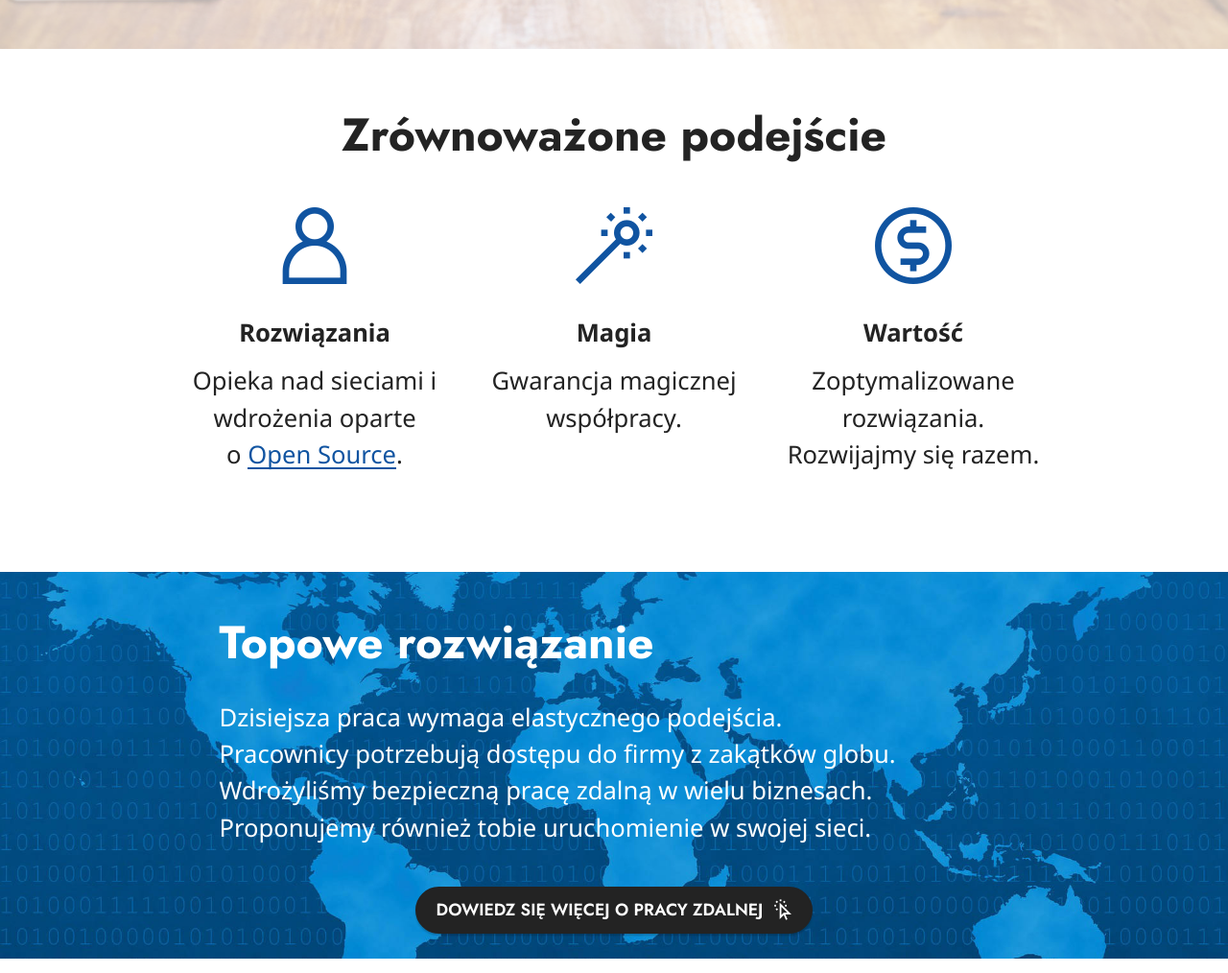
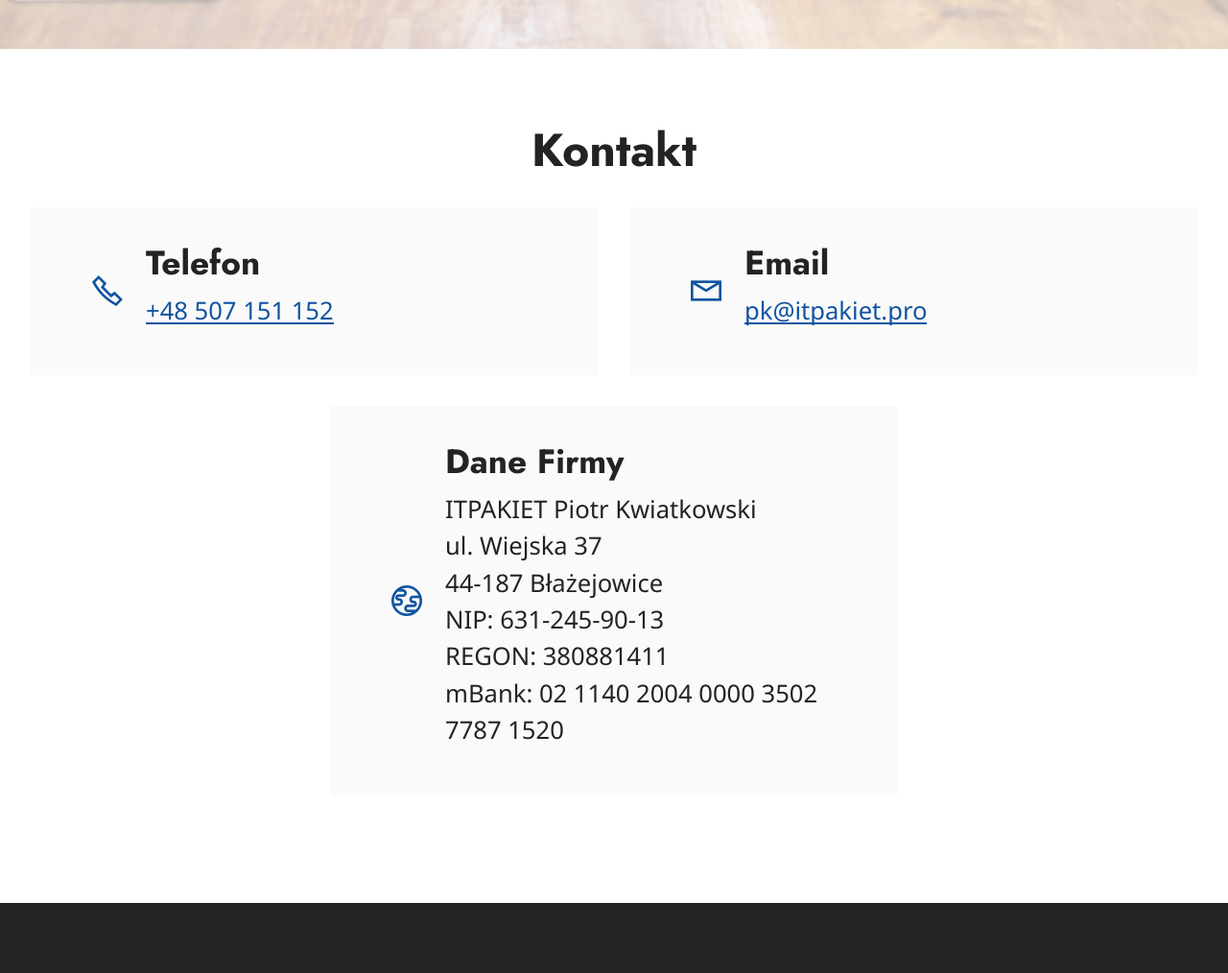
Before and after one commit to piokwi/itpakiet, a plain HTML site: page index.html in a window 1280 px wide. Shown: the part 809-1823 px from the top of the page at 96% size. Drawn offline with nearby package versions, Linux system fonts and the light colour scheme; a script that the page names is missing; files whose address does not match are found by name.

Commit message:
wyłaczenie sekcji
wyłaczone sekcje współpraca ipraca zdalna

```diff
--- a/index.html
+++ b/index.html
@@ -81,7 +81,7 @@
     </div>
 </section>
 
-<section class="features1 cid-souZxz1iFs" id="features1-l">
+<section style="display:none" class="features1 cid-souZxz1iFs" id="features1-l">
 
 
 
@@ -132,7 +132,7 @@
     </div>
 </section>
 
-<section class="content1 cid-s48udlf8KU mbr-parallax-background" id="content1-8">
+<section style="display:none" class="content1 cid-s48udlf8KU mbr-parallax-background" id="content1-8">
 
     <div class="container">
         <div class="row justify-content-center">
@@ -214,7 +214,7 @@
 
 
 
-                <li class="foot-menu-item mbr-fonts-style display-7">
+                <li style="display:none" class="foot-menu-item mbr-fonts-style display-7">
                         <strong><a class="text-white text-primary" href="https://pracazdalna.itpakiet.pro" target="_blank">Praca zdalna</a></strong></li></ul>
             </div>
             <div class="row social-row">
```
